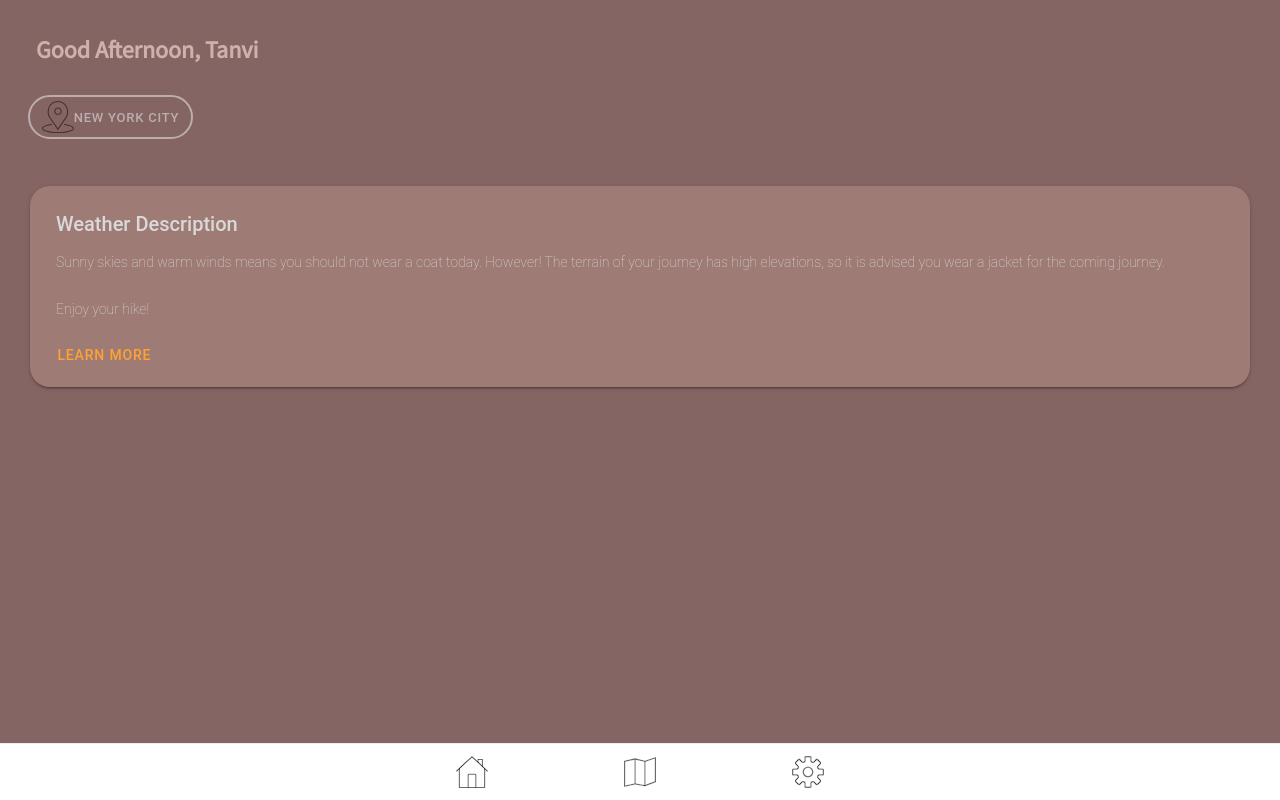
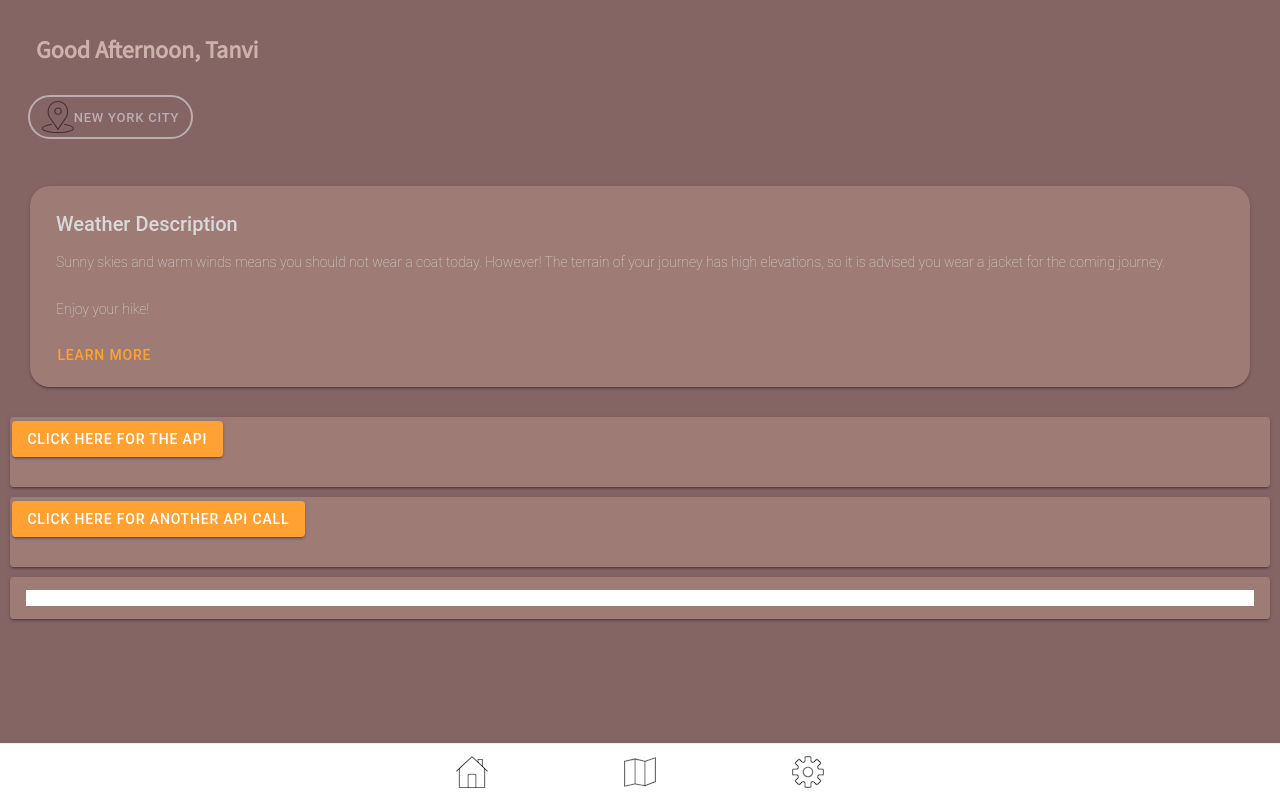
Before and after one commit to Ttan-24/ionicproj, a React (Vite) app: page /tab1 in a window 1280 px wide. Built offline with nearby package versions, Linux system fonts and the light colour scheme.

Commit message:
Calls elevation API for both origin and destination. Gets the latitude and longitude with elevation data and then subtracts but origin and destination and gives a elevation. If elevation is certain number greater or smaller it will suggest different shoe categories to wear.

```diff
--- a/package.json
+++ b/package.json
@@ -21,6 +21,7 @@
     "@ionic/react-router": "^8.0.0",
     "@types/react-router": "^5.1.20",
     "@types/react-router-dom": "^5.3.3",
+    "axios": "^1.6.8",
     "chart.js": "^4.4.2",
     "ionicons": "^7.0.0",
     "react": "^18.2.0",
--- a/src/pages/Tab1.tsx
+++ b/src/pages/Tab1.tsx
@@ -1,52 +1,214 @@
-import { IonBackButton, IonButton, IonCard, IonCardContent, IonCardHeader, IonCardSubtitle, IonCardTitle, IonContent, IonHeader, IonIcon, IonImg, IonInput, IonItem, IonPage, IonTitle, IonToolbar } from '@ionic/react';
-import ExploreContainer from '../components/ExploreContainer';
-import './Tab1.css';
-import './global.css';
-import { heart, logoApple, settingsSharp, star } from 'ionicons/icons';
-import Tab3 from './Tab3';
-import { useState } from 'react';
+import {
+  IonBackButton,
+  IonButton,
+  IonCard,
+  IonCardContent,
+  IonCardHeader,
+  IonCardSubtitle,
+  IonCardTitle,
+  IonContent,
+  IonHeader,
+  IonIcon,
+  IonImg,
+  IonInput,
+  IonItem,
+  IonLabel,
+  IonList,
+  IonPage,
+  IonTitle,
+  IonToolbar,
+} from "@ionic/react";
+import ExploreContainer from "../components/ExploreContainer";
+import "./Tab1.css";
+import "./global.css";
+import { heart, logoApple, settingsSharp, star } from "ionicons/icons";
+import Tab3 from "./Tab3";
+import { useState } from "react";
+import axios from "axios";
 //import LogManager from './LogManager';
 
 //let log = LogManager.log;
 //let logarr = LogManager.logs;
 
 function OpenLearnMore() {
-  window.open('https://weather.com/', '_system', 'location=yes');
+  window.open("https://weather.com/", "_system", "location=yes");
   //log("clicked - opens the weather hyperlink");
   //logarr.push("Opens weather link");
-
 }
 
 const Tab1: React.FC = () => {
+  //   let [myData, setData] = useState<any>(null);
+  //   const [arrayId, setArrayId] = useState<string[]>([]);
+  //   function onButtonClickAPI() {
+  //     // run an axios request to go get some data from the internet
+  //     const theUrl = "https://api.open-elevation.com/api/v1/lookup?locations=41.161758,-8.583933";
+  //     axios.get(theUrl).then(
+  //       (response) => {
+  //         const getId = response.data.results;
+  //         const allIds = getId.map((item: {results: string}) => item.results); // Extract titles
+  //         console.log(allIds);
+  //         setArrayId(allIds);
+  //       }
+  //     ).catch((error) => {
+  //       console.error("Axios error: ", error);
+  //     });
+  // }
+  const [elevationData, setElevationData] = useState<any[]>([]);
+  const [anotherElevationData, anotherSetElevationData] = useState<any[]>([]);
+
+  function onButtonClickAPI() {
+    // Run an axios request to get data from the internet
+    const theUrl =
+      "https://api.open-elevation.com/api/v1/lookup?locations=41.161758,-7.583933";
+    axios
+      .get(theUrl)
+      .then((response) => {
+        // Assuming response.data.results is an array of objects
+        if (response.data && Array.isArray(response.data.results)) {
+          console.log("The data is: ", response.data.results);
+          setElevationData(response.data.results);
+        } else {
+          console.log("Unexpected response structure: ", response.data);
+        }
+      })
+      .catch((error) => {
+        console.error("Axios error: ", error);
+      });
+  }
+
+  function onAnotherButtonClickAPI() {
+    // Run an axios request to get data from the internet
+    const theUrl =
+      "https://api.open-elevation.com/api/v1/lookup?locations=41.161758,-8.583933";
+    axios
+      .get(theUrl)
+      .then((response) => {
+        // Assuming response.data.results is an array of objects
+        if (response.data && Array.isArray(response.data.results)) {
+          console.log("The data is: ", response.data.results);
+          anotherSetElevationData(response.data.results);
+        } else {
+          console.log("Unexpected response structure: ", response.data);
+        }
+      })
+      .catch((error) => {
+        console.error("Axios error: ", error);
+      });
+  }
+
   return (
     <IonPage>
-      <IonHeader>
-      </IonHeader>
+      <IonHeader></IonHeader>
       <IonContent fullscreen>
-        <IonHeader collapse="condense">
-        </IonHeader>
-        <IonCard className='ion-card-wrapper'>
+        <IonHeader collapse="condense"></IonHeader>
+        <IonCard className="ion-card-wrapper">
           <IonCardHeader>
-            <IonCardTitle className='ion-card-title-wrapper'>Good Afternoon, Tanvi</IonCardTitle>
+            <IonCardTitle className="ion-card-title-wrapper">
+              Good Afternoon, Tanvi
+            </IonCardTitle>
           </IonCardHeader>
           <IonCardContent>
-            <IonButton size="small" fill="outline" color = "light" disabled shape="round">
-              <IonImg src = "/images/placeholder.svg"></IonImg>
+            <IonButton
+              size="small"
+              fill="outline"
+              color="light"
+              disabled
+              shape="round"
+            >
+              <IonImg src="/images/placeholder.svg"></IonImg>
               New York City
             </IonButton>
           </IonCardContent>
         </IonCard>
-        <IonCard className='ion-card-weather-wrapper'>
+        <IonCard className="ion-card-weather-wrapper">
           <IonCardHeader>
-          <IonCardTitle className='weather-title'>Weather Description</IonCardTitle>
+            <IonCardTitle className="weather-title">
+              Weather Description
+            </IonCardTitle>
           </IonCardHeader>
-          <IonCardContent className='weather-description'>
-            Sunny skies and warm winds means you should not wear a coat today. However! The terrain of your journey has high elevations, so it is advised you wear a jacket for the coming journey.
+          <IonCardContent className="weather-description">
+            Sunny skies and warm winds means you should not wear a coat today.
+            However! The terrain of your journey has high elevations, so it is
+            advised you wear a jacket for the coming journey.
           </IonCardContent>
-          <IonCardContent className='weather-description'>
+          <IonCardContent className="weather-description">
             Enjoy your hike!
           </IonCardContent>
-          <IonButton fill="clear" onClick={OpenLearnMore} color="primary">Learn More</IonButton>
+          <IonButton fill="clear" onClick={OpenLearnMore} color="primary">
+            Learn More
+          </IonButton>
+        </IonCard>
+        <IonCard>
+          <IonButton onClick={onButtonClickAPI}>
+            Click here for the API
+          </IonButton>
+          <IonCardContent>
+            {elevationData.map((data, index) => (
+              <IonItem key={index}>
+                <IonLabel>
+                  Latitude: {data.latitude}, Longitude: {data.longitude},
+                  Elevation: {data.elevation} meters
+                </IonLabel>
+              </IonItem>
+            ))}
+          </IonCardContent>
+        </IonCard>
+        <IonCard>
+          <IonButton onClick={onAnotherButtonClickAPI}>
+            Click here for another API call
+          </IonButton>
+          <IonCardContent>
+            {anotherElevationData.map((data, index) => (
+              <IonItem key={index}>
+                <IonLabel>
+                  Latitude: {data.latitude}, Longitude: {data.longitude},
+                  Elevation: {data.elevation} meters
+                </IonLabel>
+              </IonItem>
+            ))}
+          </IonCardContent>
+        </IonCard>
+        <IonCard>
+          <IonCardContent>
+            <IonList>
+              {elevationData.map((data, index) => {
+                // Ensure there is a corresponding element in anotherElevationData
+                const anotherData = anotherElevationData[index];
+                if (anotherData) {
+                  const elevationDifference =
+                    data.elevation - anotherData.elevation;
+                    switch (true) {
+                      case (elevationDifference < 10):
+                        console.log("high heels");
+                        break;
+                      case (elevationDifference < 25):
+                        console.log("dress/fancy shoes");
+                        break;
+                      case (elevationDifference < 50):
+                        console.log("normal shoes");
+                        break;
+                      case (elevationDifference < 100):
+                        console.log("trainers");
+                        break;
+                      case (elevationDifference > 100):
+                        console.log("hiking boots");
+                        break;
+                      default:
+                        console.log("No shoes found for this elevation.");
+                    }
+                  return (
+                    <IonItem key={index}>
+                      <IonLabel>
+                        Elevation difference at index {index}:{" "}
+                        {elevationDifference} meters
+                      </IonLabel>
+                    </IonItem>
+                  );
+                }
+                return null; // Return null if there is no corresponding element
+              })}
+            </IonList>
+          </IonCardContent>
         </IonCard>
       </IonContent>
     </IonPage>
```
Also changed, not shown: 1 other file (tests, documents, lock files or other folders).
